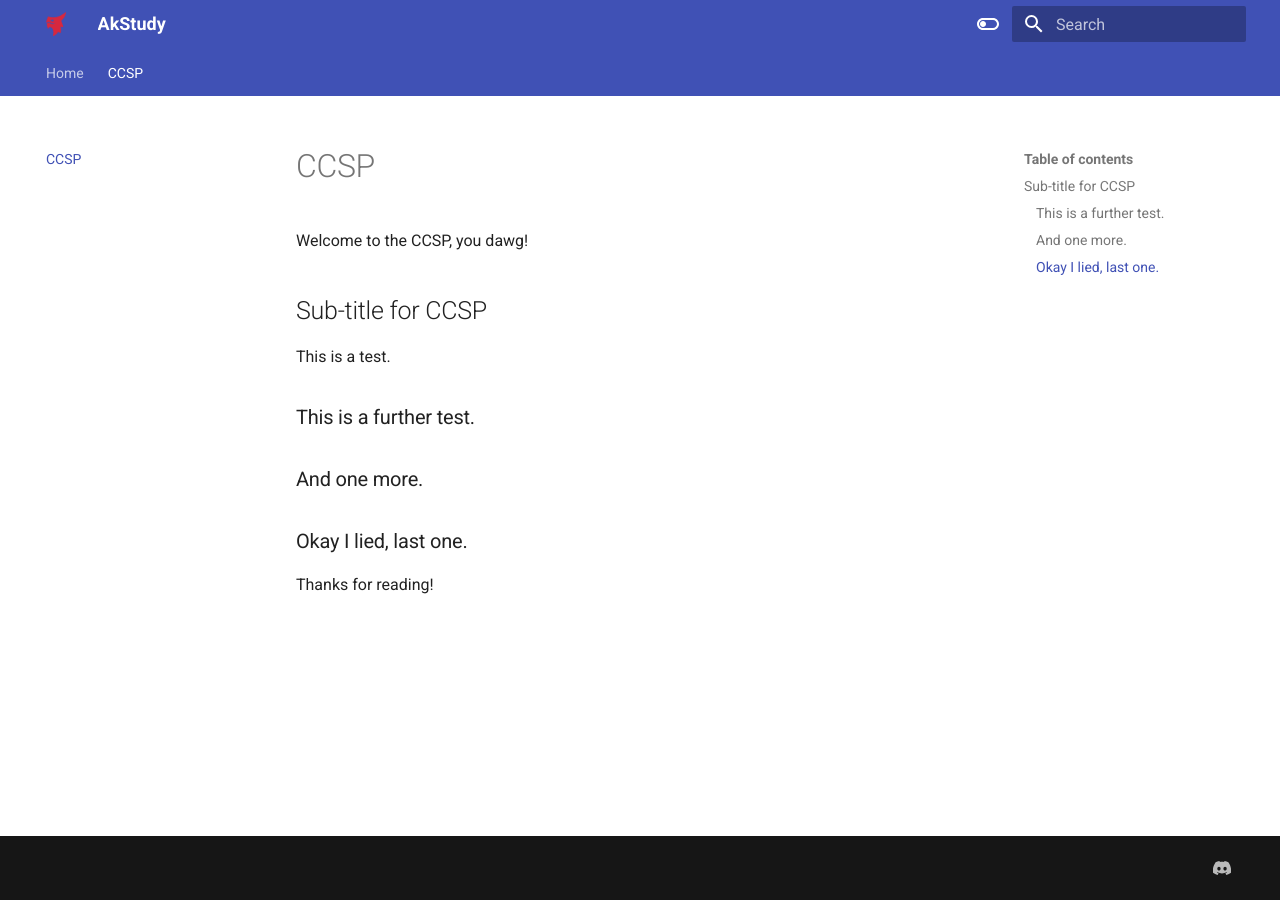
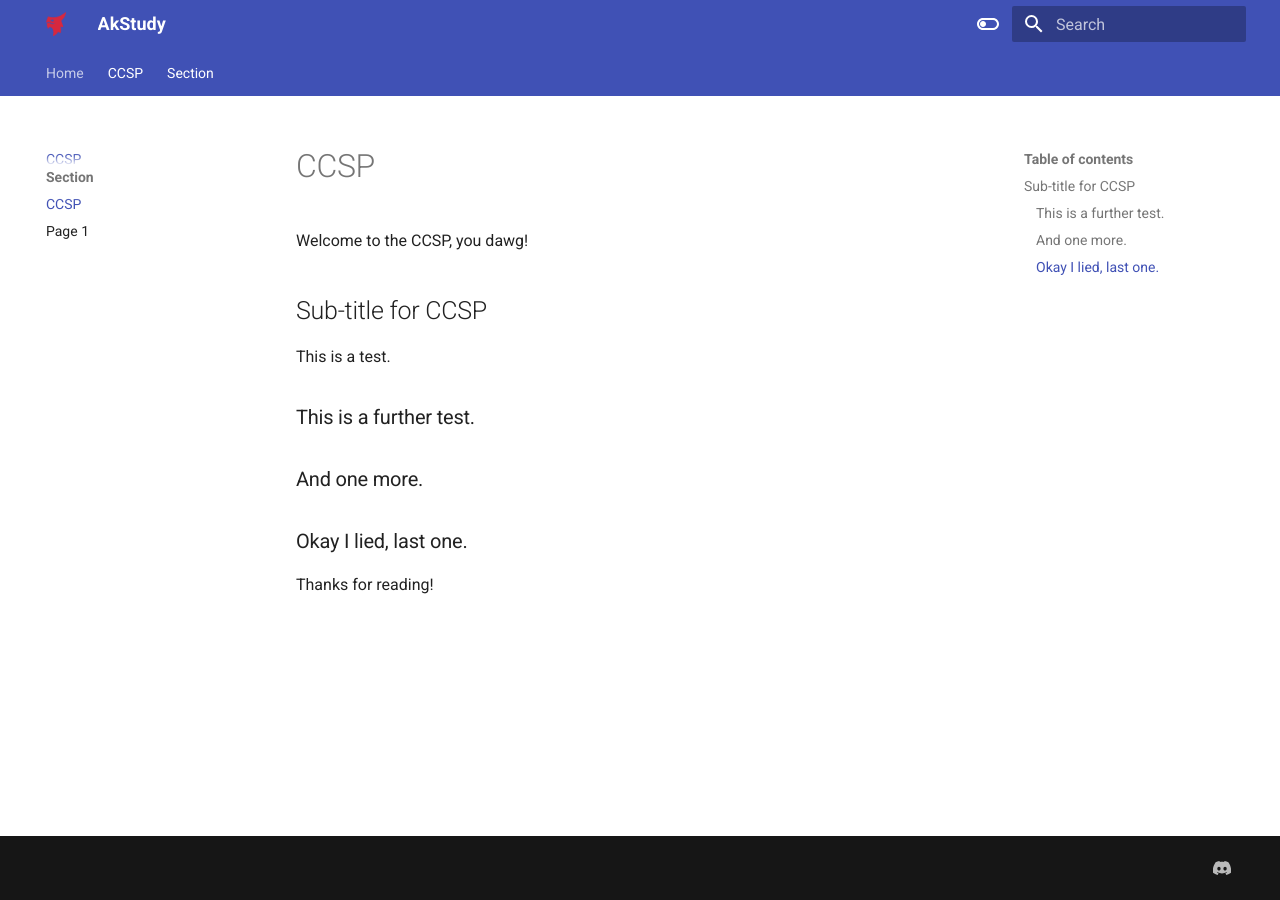
Before and after one commit to xyeLz/study, an MkDocs documentation site: the page built from docs/isc2/ccsp/index.md, in a window 1280 px wide. Built offline with MkDocs 1.6.1 and Material for MkDocs 9.7.7, drawn with Linux system fonts in a browser that asks for light colours.

Commit message:
Update mkdocs.yml

```diff
--- a/mkdocs.yml
+++ b/mkdocs.yml
@@ -7,6 +7,9 @@ docs_dir: docs/
 nav:
   - Home: index.md
   - CCSP: ./isc2/ccsp/index.md
+  - Section:
+    - ./isc2/ccsp/index.md
+    - Page 1: ./isc2/ccsp/another.md
 theme:
   favicon: assets/images/favicon.png
   features:
```
